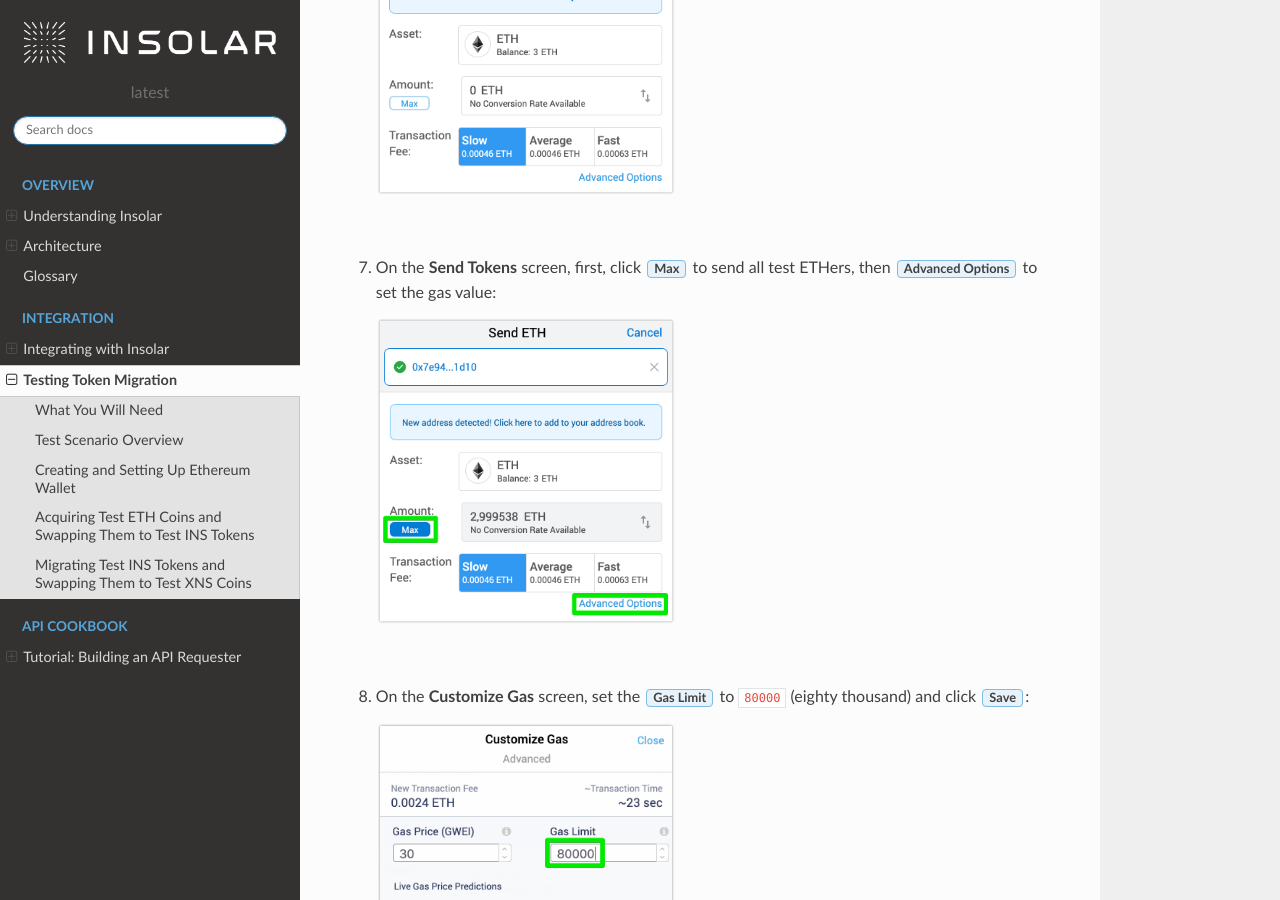
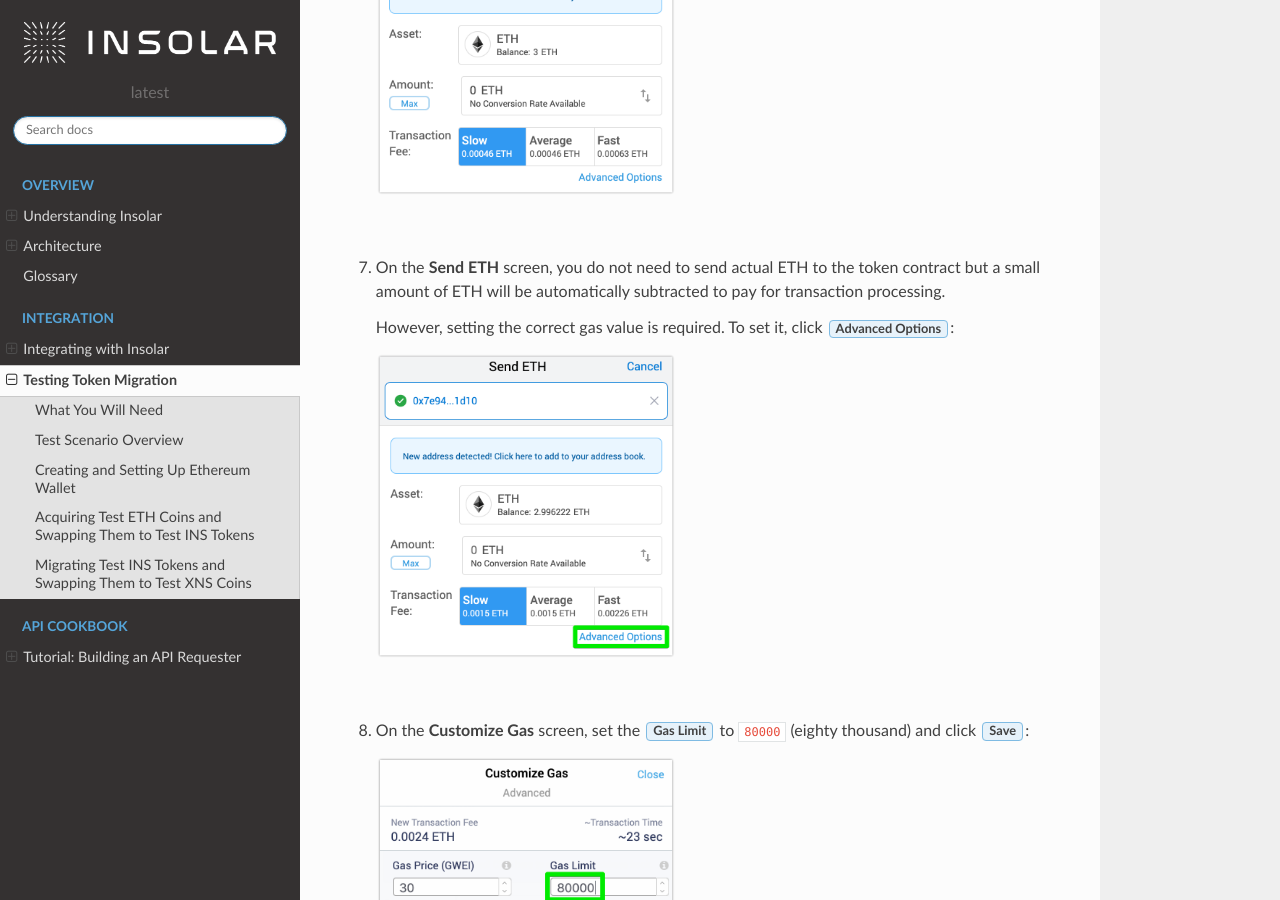
Before and after one commit to sofiayem/rtd-doc-tests, a Sphinx documentation site: the page built from docs/source/migration-test.rst, in a window 1280 px wide and 900 px high, scrolled down 7769 px. Built offline with Sphinx 7.4.7 and the Read the Docs theme 2.0.0, drawn with Linux system fonts in a browser that asks for light colours; some of the changed text lies outside the part shown.

Commit message:
Fix discrepancies

```diff
--- a/docs/source/migration-test.rst
+++ b/docs/source/migration-test.rst
@@ -163,7 +163,9 @@
 
    |
 
-#. On the **Send Tokens** screen, first, click :guilabel:`Max` to send all test ETHers, then :guilabel:`Advanced Options` to set the gas value:
+#. On the **Send ETH** screen, you do not need to send actual ETH to the token contract but a small amount of ETH will be automatically subtracted to pay for transaction processing.
+
+   However, setting the correct gas value is required. To set it, click :guilabel:`Advanced Options`:
 
    .. image:: imgs/advanced-options.png
       :width: 300px
```
Also changed, not shown: other parts of docs/source/migration-test.rst (+1 -1 lines), docs/source/imgs/advanced-options.png.
